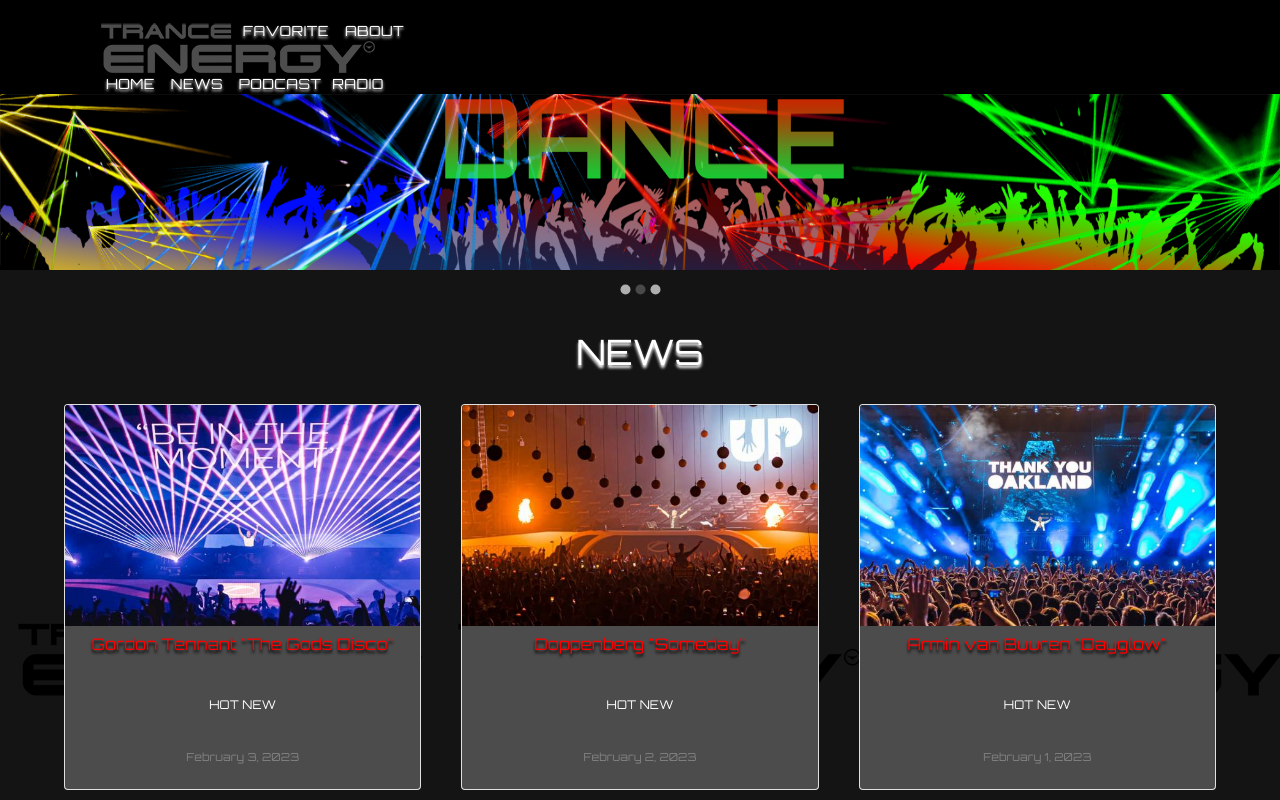
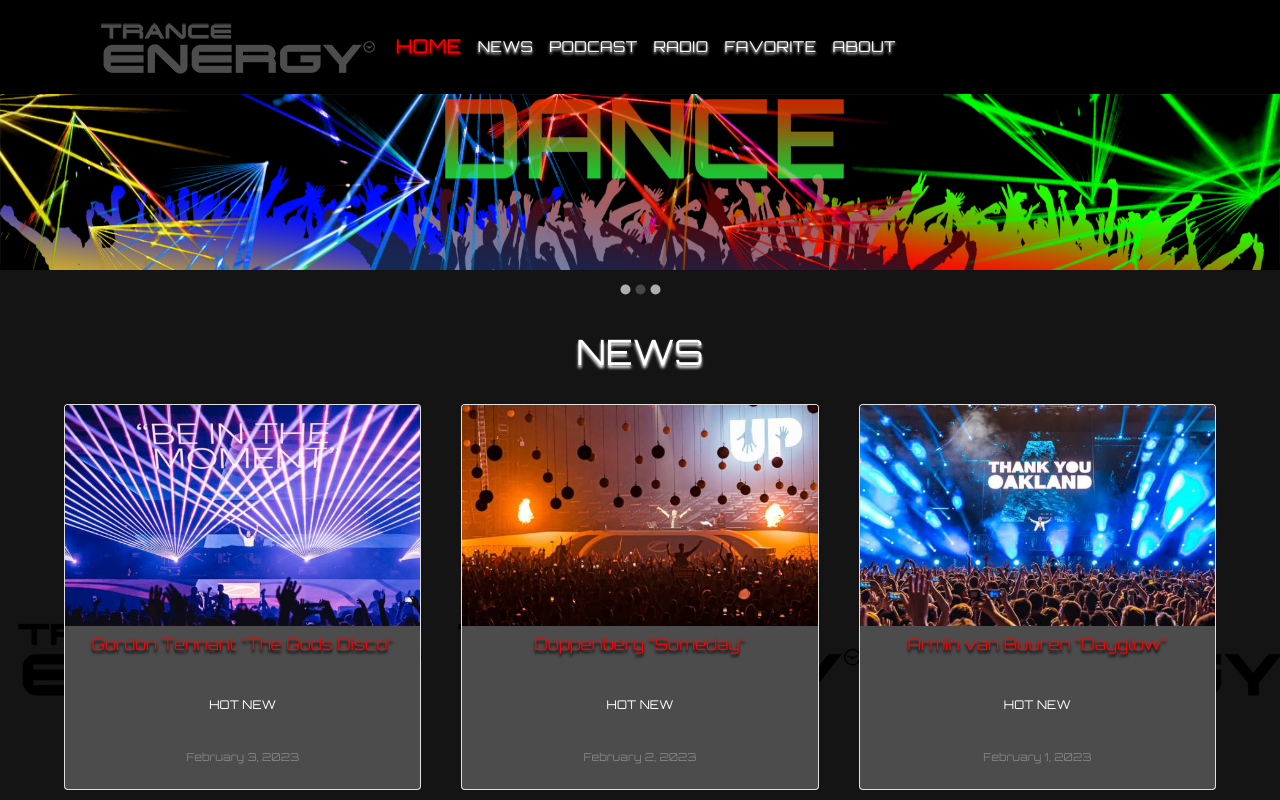
Before and after one commit to Ivanitsky-Oleksii/FP-CW, a React (Create React App) app: page / in a window 1280 px wide. Shown: the top 800 px of the page. Built offline with nearby package versions, Linux system fonts and the light colour scheme.

Commit message:
add style for menu btns

```diff
--- a/src/components/Menu/Menu.scss
+++ b/src/components/Menu/Menu.scss
@@ -1,56 +1,45 @@
+@media (max-width: 768px ) {
+    .menu-item {
+        text-decoration: none;
+        color: white;
+        font-family: 'Orbitron', sans-serif;
+        text-shadow: 0px 2px 3px rgb(255, 255, 255);
+        font-size: 8px;
+        position: absolute;
+        top:-35px;
+        left:-325px;
 
-.btn-1{
+    }
+    .menu-item-active {
+        text-decoration: none;
+        color: red;
+        font-family: 'Orbitron', sans-serif;
+        text-shadow: 0px 2px 3px rgb(255, 0, 0);
+        position: fixed;
+        font-size: 12px;
+        top: 73px;
+        left: 1%;
 
-    left:-290px;
-    top: 37px;
-    font-size: 14px;
+
+    }
+}
+@media (min-width: 769px) {
+.menu-item {
+    text-decoration: none;
+    color: white;
+    font-size: 15px;
     font-family: 'Orbitron', sans-serif;
     text-shadow: 0px 2px 3px rgb(255, 255, 255);
-    text-decoration: none;
-    color:white
+
 
 }
-.btn-2{
-    left:-15px;
-    top: 2px;
-    font-size: 14px;
+.menu-item-active {
+    text-decoration: none;
+    color: red;
+    font-size: 19px;
     font-family: 'Orbitron', sans-serif;
-    text-shadow: 0px 2px 3px rgb(255, 255, 255);
-    text-decoration: none;
-    color: white;
-}
-.btn-3{
-    left:-452px;
-    top: -16px;
-    font-size: 14px;
-    font-family: 'Orbitron', sans-serif;
-    text-shadow: 0px 2px 3px rgb(255, 255, 255);
-    text-decoration: none;
-    color: white;
-}
-.btn-4{
-    color:white;
-    left:-295px;
-    top: 37px;
-    font-size: 14px;
-    font-family: 'Orbitron', sans-serif;
-    text-shadow: 0px 2px 3px rgb(255, 255, 255);
-    text-decoration: none;
+    text-shadow: 0px 2px 3px rgb(255, 0, 0);
+
 
 }
-.btn-1:hover{
-    color: rgb(60, 255, 0);
 }
-.btn-3:hover{
-    color: rgb(60, 255, 0);
-}
-.btn-2:hover{
-    color: rgb(60, 255, 0);
-}
-.btn-1:hover{
-    color: rgb(60, 255, 0);
-}
-.btn-4:hover{
-    color: rgb(255, 0, 0);
-    text-shadow: 0px 2px 3px rgb(255, 0, 0);
-}
--- a/src/components/Menu/Menu.tsx
+++ b/src/components/Menu/Menu.tsx
@@ -1,21 +1,20 @@
 import Button from '@mui/material/Button'
 import './Menu.scss'
 import {Link} from 'react-router-dom'
-
+import MenuItem from './MenuItem'
 
 type Props = {}
-// const linkStyle = {textDecoration: 'none',color:"white"}
+
 const Menu = (props: Props) => {
 return (
     <>
-
-<Button className='btn-1' color="inherit"><Link className='btn-1'  to="/">HOME</Link></Button>
-<Button className='btn-1' color="inherit"><Link className='btn-3' to="/news">NEWS</Link></Button>
-<Button className='btn-1' color="inherit"><Link className='btn-3'  to="/podcast">PODCAST</Link></Button>
-<Button className='btn-4' color="inherit"><Link className='btn-4' to="/radio">RADIO</Link></Button>
-<Button className='btn-3' color="inherit"><Link className='btn-3' to="/favorite">Favorite</Link></Button>
-<Button className='btn-3' color="inherit"><Link className='btn-2' to="/about">ABOUT</Link></Button>
-</>
+<MenuItem to="/">HOME</MenuItem>
+<MenuItem to="/news">NEWS</MenuItem>
+<MenuItem to="/podcast">PODCAST</MenuItem>
+<MenuItem to="/radio">RADIO</MenuItem>
+<MenuItem to="/favorite">FAVORITE</MenuItem>
+<MenuItem to="/about">ABOUT</MenuItem>
+    </>
 )
 }
 export default Menu
--- /dev/null
+++ b/src/components/Menu/MenuItem.tsx
@@ -0,0 +1,24 @@
+import Button from '@mui/material/Button'
+import { NavLink } from 'react-router-dom'
+import './Menu.scss'
+
+type Props = {
+    to: string
+    children: React.ReactNode
+}
+
+const MenuItem = ({ to, children }: Props) => {
+    return (
+        <Button>
+            <NavLink
+                to={to}
+                className={({ isActive }) =>
+                    isActive ? 'menu-item-active' : 'menu-item'
+                }
+            >
+                {children}
+            </NavLink>
+        </Button>
+    )
+}
+export default MenuItem
--- a/src/container/Header/Header.scss
+++ b/src/container/Header/Header.scss
@@ -1,3 +1,5 @@
 .app-bar{
     background-color: black;
+    position: sticky;
+    top: 0px;
 }
```
